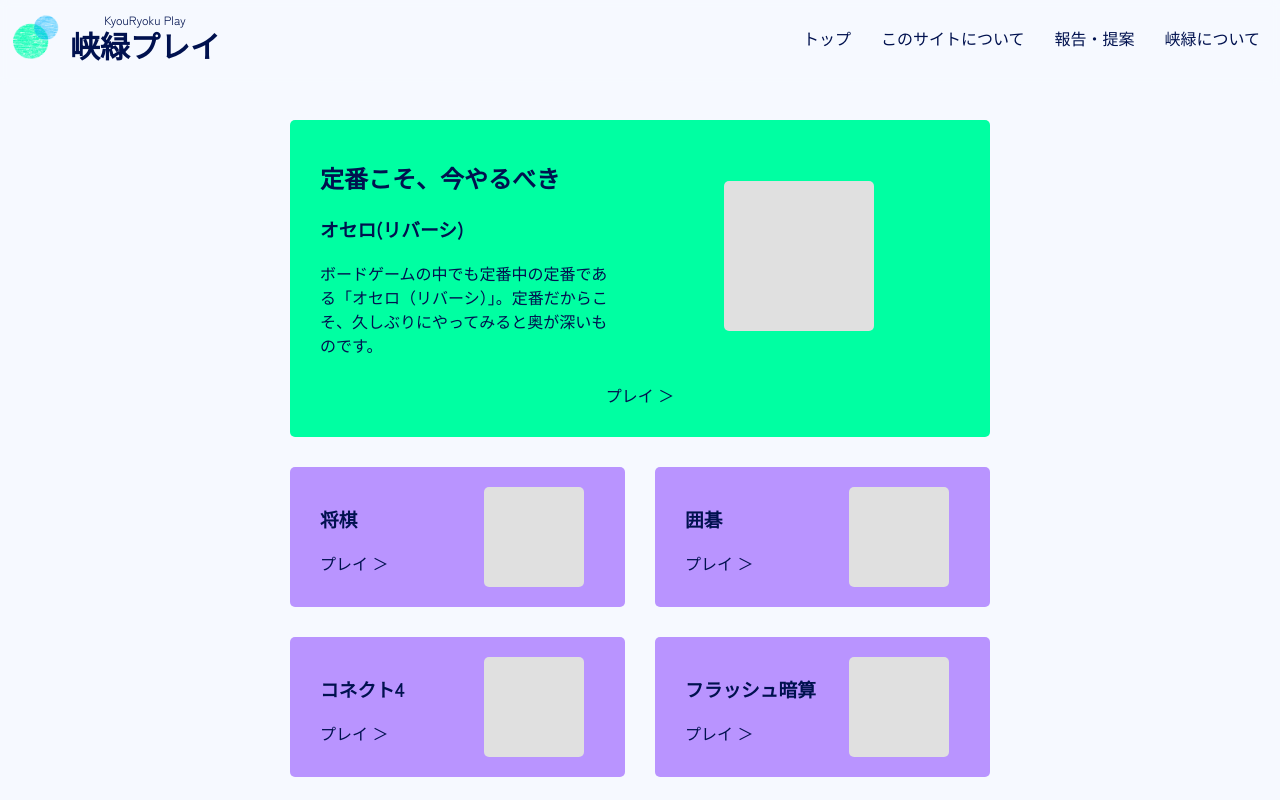
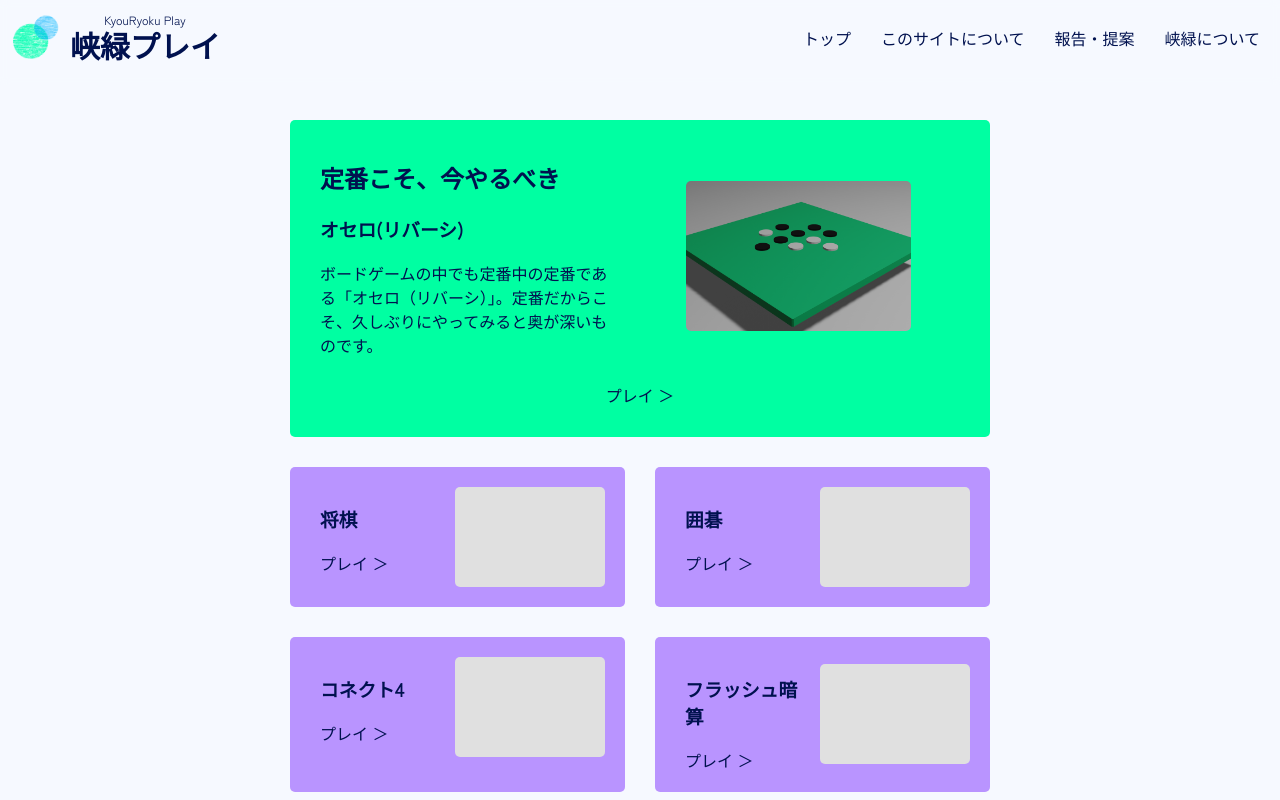
Before and after one commit to goshieta/kyouryoku-play, a Next.js app: page / in a window 1280 px wide. Shown: the top 800 px of the page. Built offline with nearby package versions, Linux system fonts and the light colour scheme.

Commit message:
オセロの画像や説明を追加

```diff
--- a/pages/games/othello.tsx
+++ b/pages/games/othello.tsx
@@ -49,7 +49,7 @@ export default function Othello() {
       ]}
     >
       <h2>遊び方</h2>
-      <p>シンプルな普通のオセロです。</p>
+      <p>シンプルな二人プレイ用のオセロです。</p>
       <p>
         黒と白の二種類の石があり、プレイヤーは黒から交互に石を打ちます。自分の石で、敵の石をはさむと、その石は自分の石にすることができます。
       </p>
--- a/pages/index.tsx
+++ b/pages/index.tsx
@@ -20,6 +20,7 @@ export default function Home() {
           size="big"
           gamePhrase="定番こそ、今やるべき"
           gameDesc="ボードゲームの中でも定番中の定番である「オセロ（リバーシ）」。定番だからこそ、久しぶりにやってみると奥が深いものです。"
+          imgLink="/gamesImage/othello.png"
         ></GameTile>
         <GameTile
           gameTitle="将棋"
--- a/styles/components/gameTile.module.css
+++ b/styles/components/gameTile.module.css
@@ -37,20 +37,21 @@
   flex-grow: 1;
 }
 #right img {
-  width: 100px;
+  width: 150px;
   height: 100px;
   display: block;
   border-radius: 5px;
+  object-fit: cover;
 }
 #right div {
-  width: 100px;
+  width: 150px;
   height: 100px;
   background-color: rgb(224, 224, 224);
   border-radius: 5px;
 }
 #right.big img,
 #right.big div {
-  width: 150px;
+  width: 225px;
   height: 150px;
 }
 
```
Also changed, not shown: public/gamesImage/othello.png (added).
